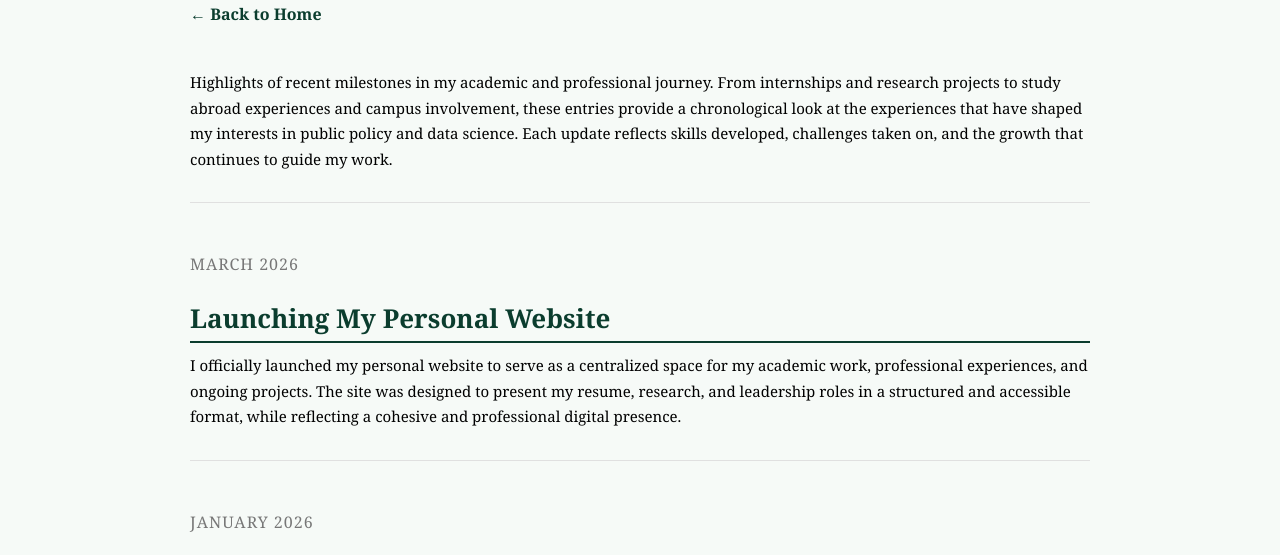
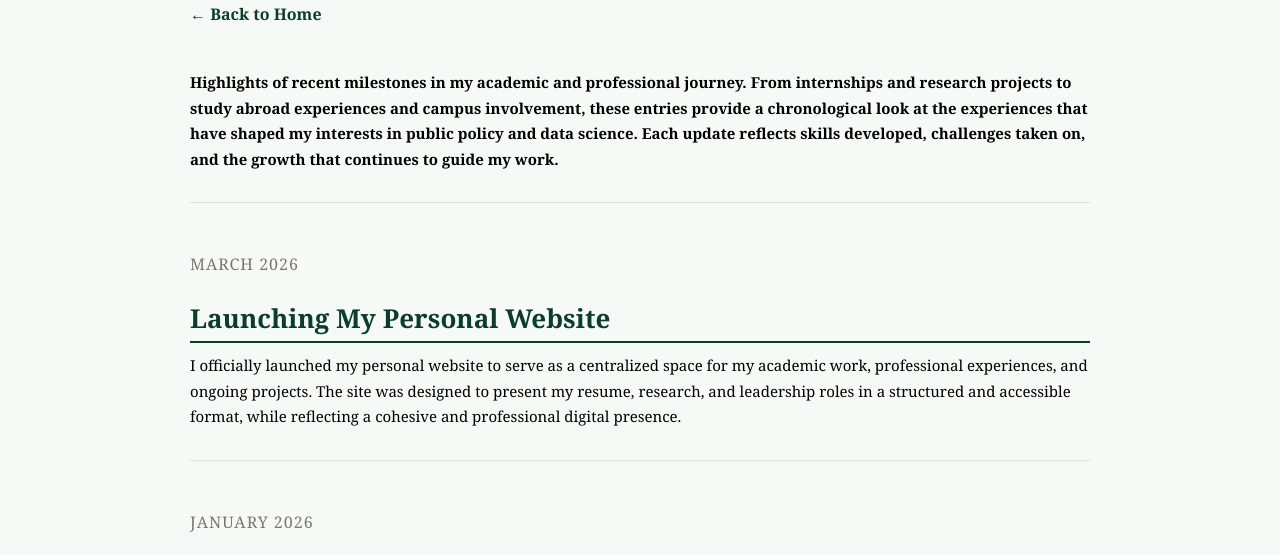
Before and after one commit to silangdon/Sara-Langdon-Personal-Site, a plain HTML site: page whatsnew.html in a window 1280 px wide. Shown: the part 200-755 px from the top of the page. Drawn offline with Linux system fonts and the light colour scheme.

Commit message:
Update whatsnew.html

```diff
--- a/whatsnew.html
+++ b/whatsnew.html
@@ -106,11 +106,11 @@
     <a class="back-link" href="index.html">← Back to Home</a>
 
     <p class="intro">
-        Highlights of recent milestones in my academic and professional journey.
+        <strong>Highlights of recent milestones in my academic and professional journey.
         From internships and research projects to study abroad experiences and campus involvement,
         these entries provide a chronological look at the experiences that have shaped my interests
         in public policy and data science. Each update reflects skills developed, challenges taken on,
-        and the growth that continues to guide my work.
+        and the growth that continues to guide my work.</strong>
     </p>
 
     <hr class="intro-line">
```
